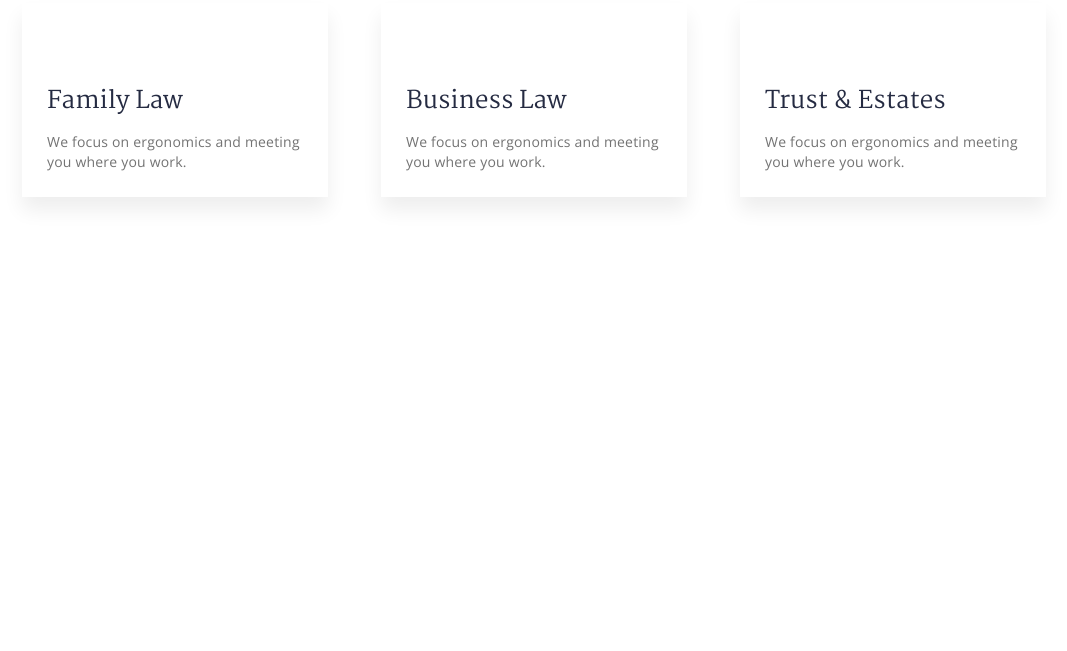
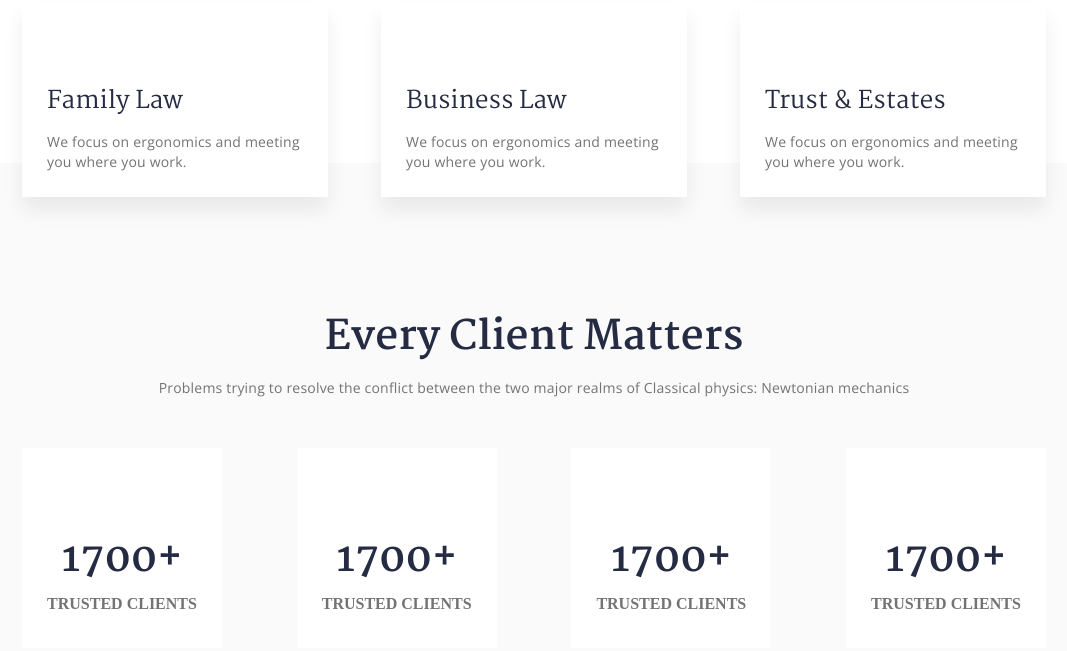
Before and after one commit to AtakishiAliyev/prosecurse, a plain HTML site: page index.html in a window 1280 px wide. Shown: the part 637-1288 px from the top of the page, without its empty margins (106-1173 px from the left). Drawn offline with nearby package versions, Linux system fonts and the light colour scheme; some icons are missing.

Commit message:
2nd section done

```diff
--- a/css/style.css
+++ b/css/style.css
@@ -14,6 +14,7 @@
     --second-bg-color: #252B42;
     --title-color: #252B42;
     --text-color: #737373;
+    --main-yellow: #D0A144;
     --bg-gradient-color: linear-gradient(270deg, #295C7A -1.04%, #0072B5 100%);
 
     /* !Height Width */
@@ -57,6 +58,24 @@
 
 .button-group a:nth-child(2) {
     margin-left: 10px;
+}
+
+.title {
+    font-family: var(--font-martel);
+    color: var(--title-color);
+    font-weight: 700;
+    font-size: 40px;
+    line-height: 50px;
+    letter-spacing: 0.2px;
+}
+
+.title-sub-text {
+    font-family: var(--font-open-sans);
+    color: var(--text-color);
+    font-size: 14px;
+    line-height: 20px;
+    letter-spacing: 0.2px;
+    margin-top: 15px;
 }
 
 a {
@@ -124,7 +143,7 @@ header {
     display: flex;
     flex-direction: column;
     max-width: 500px;
-    margin-top: 5%;
+    margin-top: 80px;
 }
 
 .head .head-text h1 {
@@ -191,8 +210,48 @@ header {
     letter-spacing: 0.2px;
 }
 
-.test {
-    height: 500px;
+.clients__block {
+    background-color: #FAFAFA;
+    text-align: center;
+    padding: 150px 0;
+}
+
+.result__block {
+    margin-top: 50px;
+    display: flex;
+    align-items: center;
+    justify-content: space-between;
+}
+
+.result__block .result__blok-item {
+    background-color: #fff;
+    display: flex;
+    flex-direction: column;
+    align-items: center;
+    justify-content: space-evenly;
+    padding: 25px 25px;
+    width: 150px;
+    height: 150px;
+}
+
+.result__block .result__blok-item i {
+    color: var(--main-yellow);
+    font-size: 40px;
+}
+
+.result__block .result__blok-item h3 {
+    font-family: var(--font-martel);
+    color: var(--title-color);
+    font-weight: 700;
+    font-size: 40px;
+    line-height: 50px;
+}
+
+.result__block .result__blok-item span {
+    font-size: var(--font-martel);
+    color: var(--text-color);
+    font-weight: 700;
+    text-transform: uppercase;
 }
 
 @media (max-width: 768px) {
@@ -244,6 +303,23 @@ header {
     .head__card .head__card-item:not(:first-child) {
         margin-top: 30px;
     }
+
+    .clients__block {
+        padding: 80px 0;
+    }
+
+    .result__block {
+        flex-direction: column;
+    }
+
+    .result__block .result__blok-item:not(:first-child) {
+        margin-top: 30px;
+    }
+
+    .result__block .result__blok-item {
+        width: 200px;
+        height: 200px;
+    }
 }
 
 @media (max-width: 576px) {
--- a/index.html
+++ b/index.html
@@ -69,6 +69,33 @@
         </div>
     </section>
 
-    <section class="test"></section>
+    <section class="clients__block">
+        <div class="container">
+            <h1 class="title">Every Client Matters</h1>
+            <p class="title-sub-text">Problems trying to resolve the conflict between the two major realms of Classical physics: Newtonian mechanics</p>
+            <div class="result__block">
+                <div class="result__blok-item">
+                    <i class="far fa-gavel"></i>
+                    <h3>1700+</h3>
+                    <span>TRUSTED CLIENTS</span>
+                </div>
+                <div class="result__blok-item">
+                    <i class="far fa-gavel"></i>
+                    <h3>1700+</h3>
+                    <span>TRUSTED CLIENTS</span>
+                </div>
+                <div class="result__blok-item">
+                    <i class="far fa-gavel"></i>
+                    <h3>1700+</h3>
+                    <span>TRUSTED CLIENTS</span>
+                </div>
+                <div class="result__blok-item">
+                    <i class="far fa-gavel"></i>
+                    <h3>1700+</h3>
+                    <span>TRUSTED CLIENTS</span>
+                </div>
+            </div>
+        </div>
+    </section>
 </body>
 </html>
```
